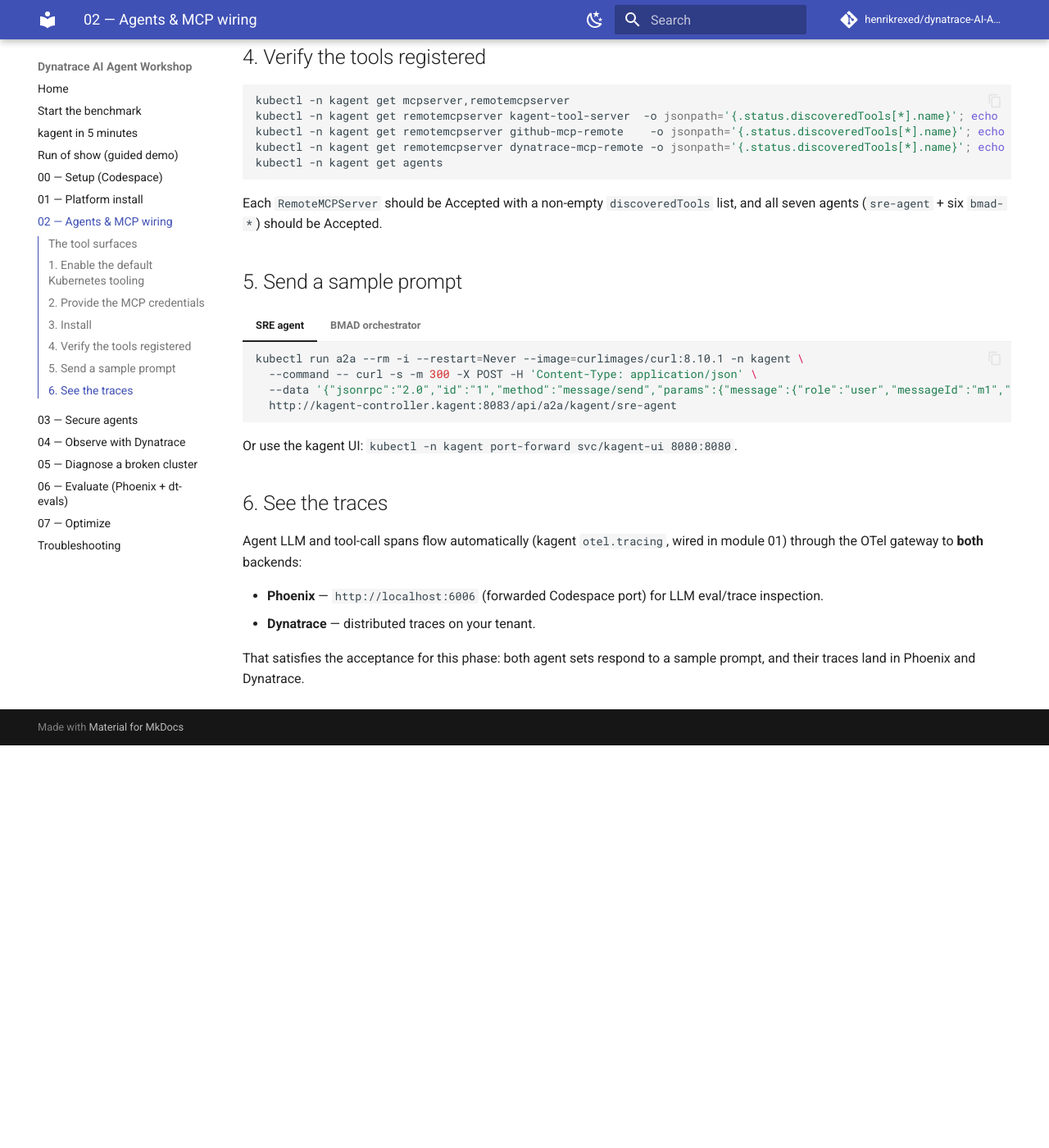
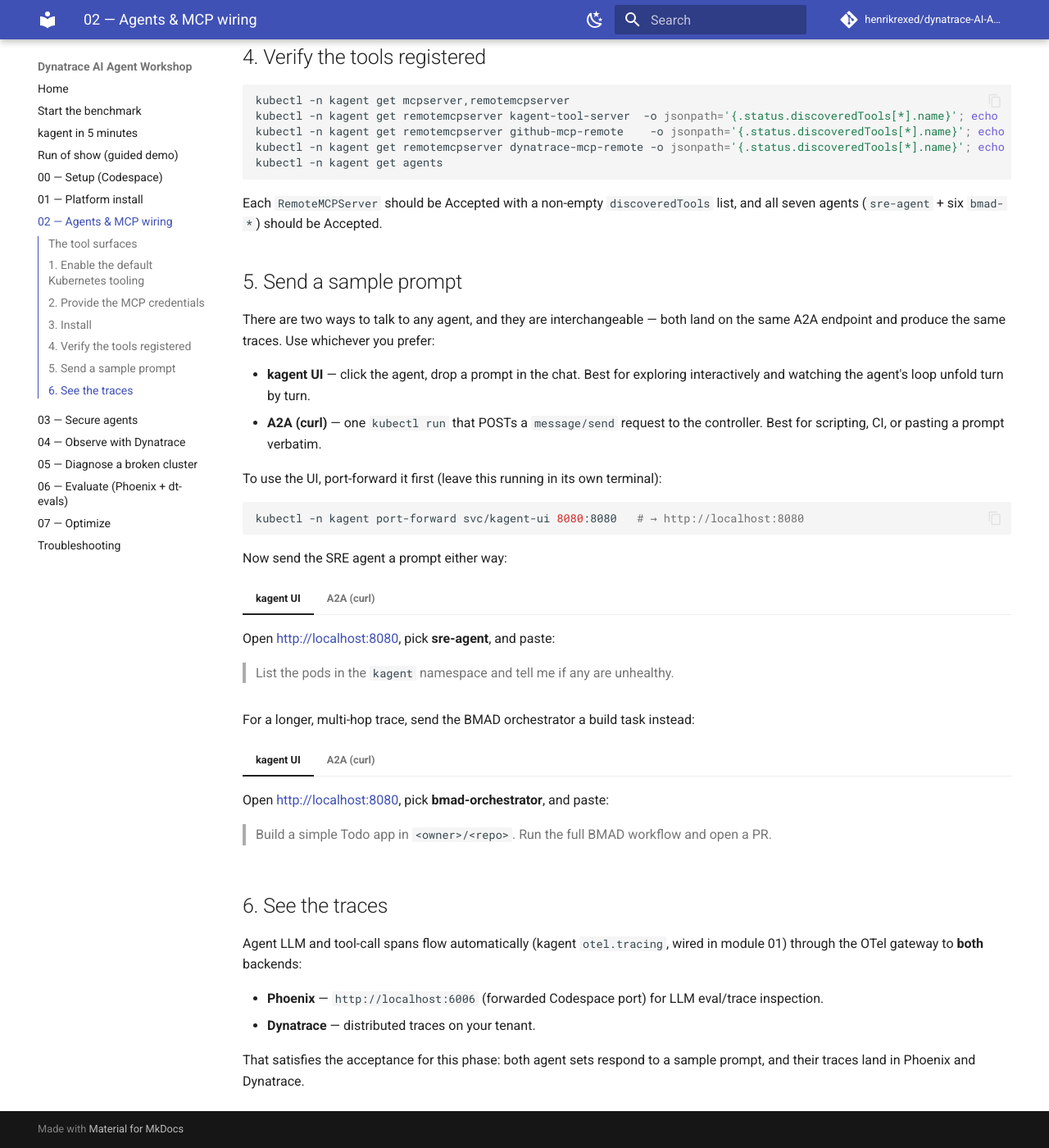
Before and after one commit to dynatrace-wwse/workshop-dynatrace-ai-agents, an MkDocs documentation site: the page built from docs/02-agents-mcp.md, in a window 1280 px wide and 1400 px high, scrolled down 1800 px. Shown: the whole window at 82% size. Built offline with MkDocs 1.6.1 and Material for MkDocs 9.7.7, drawn with Linux system fonts in a browser that asks for light colours; comment, search, counter and statistics services are not loaded; before the commit the page ends 2709 px from its top, so only the background shows below that.

Commit message:
docs(agents): present both ways to prompt the agent — kagent UI and A2A curl (ISI-6899)
Module 02 §5 now leads with a short two-ways explainer and gives each agent
(sre-agent, bmad-orchestrator) a kagent UI tab (click the agent, paste the
prompt) alongside the A2A curl tab, matching the tabbed pattern already used in
module 05. Module 04 traffic-generation note now points at both the UI and the
curl.

Co-Authored-By: Claude Opus 4.8 <noreply@anthropic.com>

````diff
--- a/docs/02-agents-mcp.md
+++ b/docs/02-agents-mcp.md
@@ -86,7 +86,29 @@ list, and all seven agents (`sre-agent` + six `bmad-*`) should be Accepted.
 
 ## 5. Send a sample prompt
 
-=== "SRE agent"
+There are two ways to talk to any agent, and they are interchangeable — both land
+on the same A2A endpoint and produce the same traces. Use whichever you prefer:
+
+- **kagent UI** — click the agent, drop a prompt in the chat. Best for exploring
+  interactively and watching the agent's loop unfold turn by turn.
+- **A2A (curl)** — one `kubectl run` that POSTs a `message/send` request to the
+  controller. Best for scripting, CI, or pasting a prompt verbatim.
+
+To use the UI, port-forward it first (leave this running in its own terminal):
+
+```bash
+kubectl -n kagent port-forward svc/kagent-ui 8080:8080   # → http://localhost:8080
+```
+
+Now send the SRE agent a prompt either way:
+
+=== "kagent UI"
+
+    Open <http://localhost:8080>, pick **sre-agent**, and paste:
+
+    > List the pods in the `kagent` namespace and tell me if any are unhealthy.
+
+=== "A2A (curl)"
 
     ```bash
     kubectl run a2a --rm -i --restart=Never --image=curlimages/curl:8.10.1 -n kagent \
@@ -95,7 +117,16 @@ list, and all seven agents (`sre-agent` + six `bmad-*`) should be Accepted.
       http://kagent-controller.kagent:8083/api/a2a/kagent/sre-agent
     ```
 
-=== "BMAD orchestrator"
+For a longer, multi-hop trace, send the BMAD orchestrator a build task instead:
+
+=== "kagent UI"
+
+    Open <http://localhost:8080>, pick **bmad-orchestrator**, and paste:
+
+    > Build a simple Todo app in `<owner>/<repo>`. Run the full BMAD workflow and
+    > open a PR.
+
+=== "A2A (curl)"
 
     ```bash
     kubectl run a2a --rm -i --restart=Never --image=curlimages/curl:8.10.1 -n kagent \
@@ -103,8 +134,6 @@ list, and all seven agents (`sre-agent` + six `bmad-*`) should be Accepted.
       --data '{"jsonrpc":"2.0","id":"1","method":"message/send","params":{"message":{"role":"user","messageId":"m1","kind":"message","parts":[{"kind":"text","text":"Build a simple Todo app in <owner>/<repo>. Run the full BMAD workflow and open a PR."}]}}}' \
       http://kagent-controller.kagent:8083/api/a2a/kagent/bmad-orchestrator
     ```
-
-Or use the kagent UI: `kubectl -n kagent port-forward svc/kagent-ui 8080:8080`.
 
 ## 6. See the traces
 
````
Also changed, not shown: docs/04-observe.md (+2 -1 lines).
